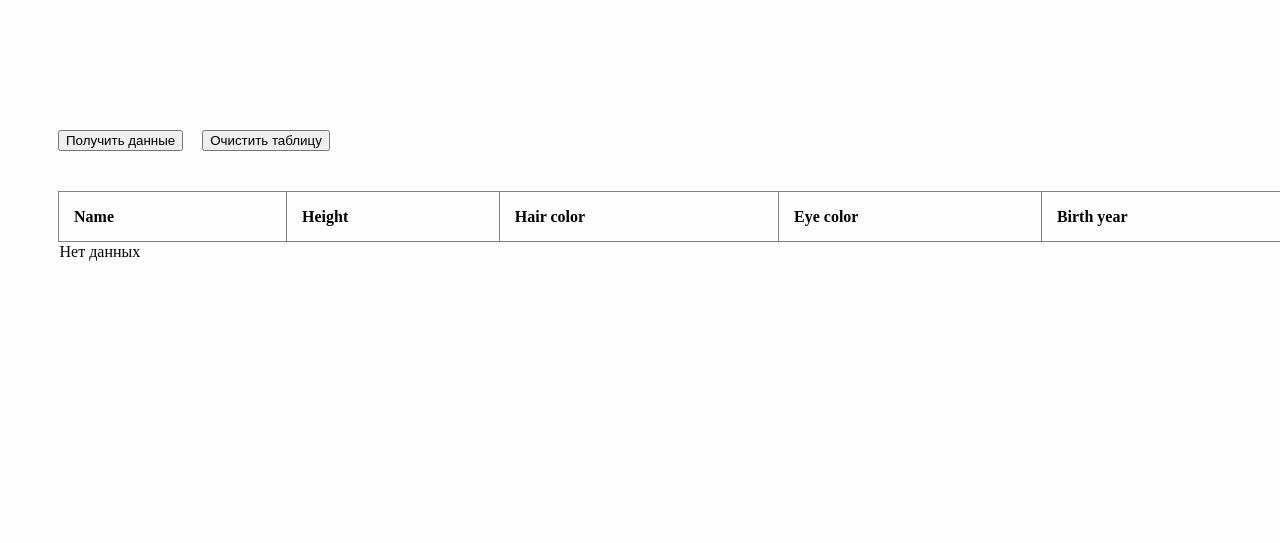
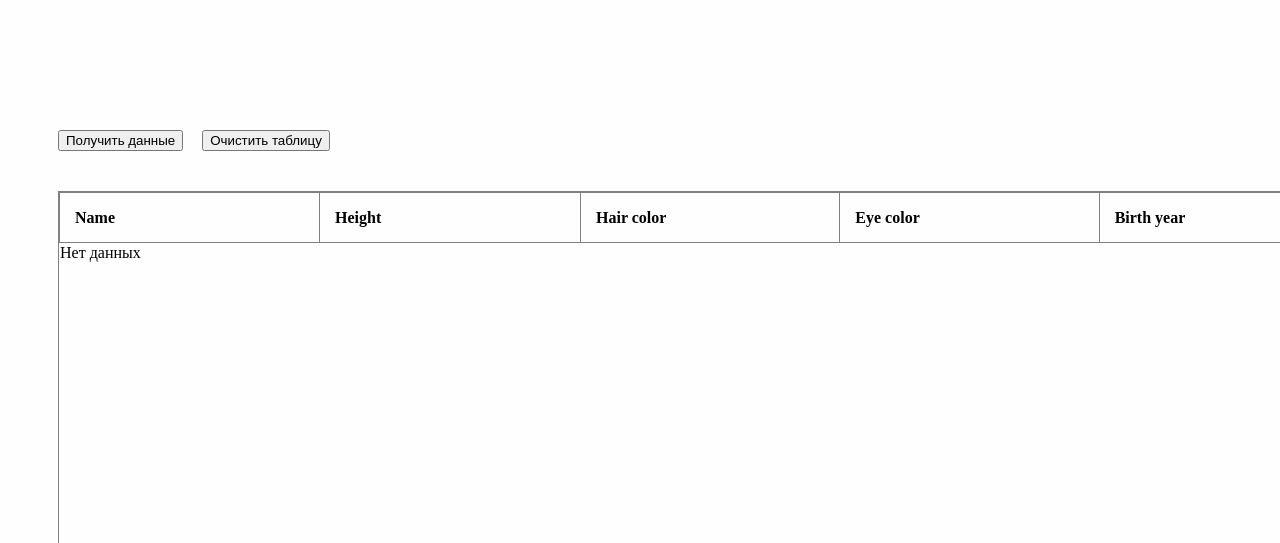
Before and after one commit to statskiy-sovetnik/utip-table, a website with bundled scripts: page index.html in a window 1280 px wide. Shown: the part 58-601 px from the top of the page. Built offline with nearby package versions, Linux system fonts and the light colour scheme.

Commit message:
Прокрутка таблицы с фиксированной шапкой

```diff
--- a/src/sass/app.scss
+++ b/src/sass/app.scss
@@ -1,3 +1,6 @@
+$cell_width: 260px;
+$scroll_width: 16px;
+$n_columns: 5;
 
 body {
 	background-color: #fefefe;
@@ -5,7 +8,7 @@ body {
 
 .page-container {
 	width: 100%;
-    max-width: 1300px;
+	max-width: 1400px;
 	margin: 0 auto;
 	padding: 180px 50px 200px;
 }
@@ -20,7 +23,21 @@ body {
 
 .data-table {
 	border-collapse: collapse;
-    width: 100%;
+	width: $n_columns * $cell_width + $scroll_width;
+	position: relative;
+    border: 1px solid grey;
+
+	.data-table__head {
+		display: block;
+
+		th {
+			width: $cell_width;
+
+			&:last-of-type {
+				width: $cell_width + $scroll_width;
+			}
+		}
+	}
 
 	.data-table__head-row {
 		.data-table__head-cell {
@@ -32,10 +49,16 @@ body {
 	}
 
 	.data-table__body {
+		display: block;
+		height: 300px;
+		overflow-y: auto;
+		overflow-x: hidden;
+
 		.data-table__body-cell {
 			height: 40px;
             padding: 0 15px;
 			border: 1px solid grey;
+            width: $cell_width;
 		}
 	}
 }
```
Also changed, not shown: src/css/app.css. Lines whose indentation alone changed are shown as unchanged.
